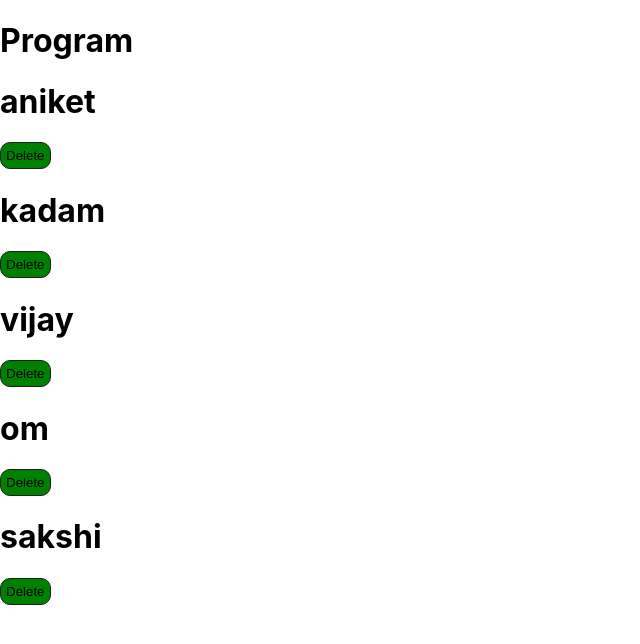
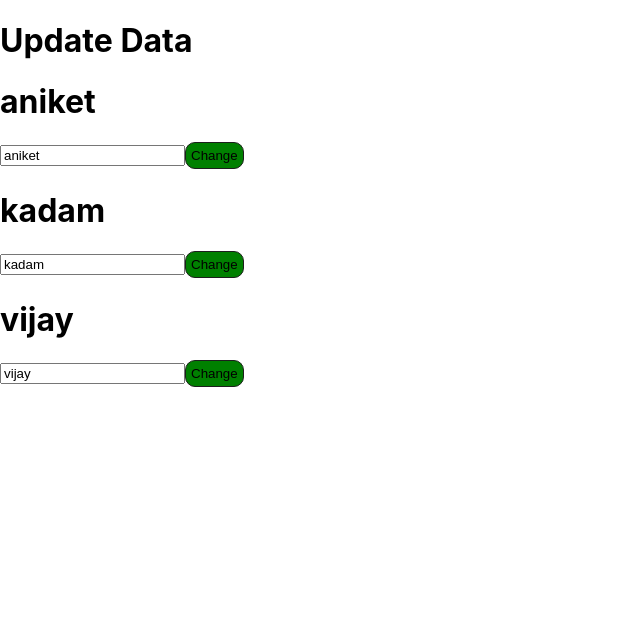
Before and after one commit to aniket2727/React-Interview, a React (Create React App) app in the folder app/: page / in a window 1280 px wide. Shown: the top 644 px of the page, without its empty margins (0-640 px from the left). Built offline with nearby package versions, Linux system fonts and the light colour scheme; no server answers.

Commit message:
add changes

```diff
--- a/app/src/App.js
+++ b/app/src/App.js
@@ -193,10 +193,11 @@ import PatchandDeleteapis from "./Code33";
 import Code34 from "./code34";
 import Code35 from "./Code35";
 import DeleteData from "./Code36";
+import UpdateData from "./Code37";
 function App() {
   return (
     <div className="">
-      <DeleteData/>
+      <UpdateData/>
     </div>
   );
 }
--- a/app/src/Code37.js
+++ b/app/src/Code37.js
@@ -1,17 +1,39 @@
+// This code is written by Aniket Kadam
 
+import React, { useState } from 'react';
 
+const UpdateData = () => {
+    const [data, setData] = useState(['aniket', 'kadam', 'vijay']);
+    const [editValues, setEditValues] = useState([...data]);
 
-// this code is written by the aniket kadam
+    const handleInputChange = (index, value) => {
+        const newEditValues = [...editValues];
+        newEditValues[index] = value;
+        setEditValues(newEditValues);
+        console.log("the edit values",editValues)
+    };
 
+    const handleChangeData = (index) => {
+        const updatedData = data.map((item, i) => (i === index ? editValues[index] : item));
+        setData(updatedData);
+    };
 
-const Updatedata=()=>{
-
-    return(
+    return (
         <div>
-           <h1>Update Data</h1>
+            <h1>Update Data</h1>
+            {data.map((item, index) => (
+                <div key={index}>
+                    <h1>{item}</h1>
+                    <input
+                        placeholder='Enter name'
+                        value={editValues[index]}
+                        onChange={(e) => handleInputChange(index, e.target.value)}
+                    />
+                    <button onClick={() => handleChangeData(index)}>Change</button>
+                </div>
+            ))}
         </div>
-    )
+    );
 };
 
-
-export default Updatedata;
+export default UpdateData;
```
